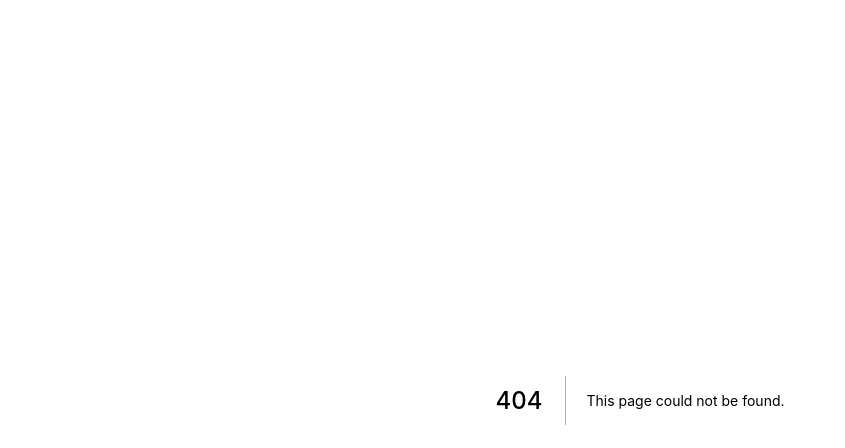
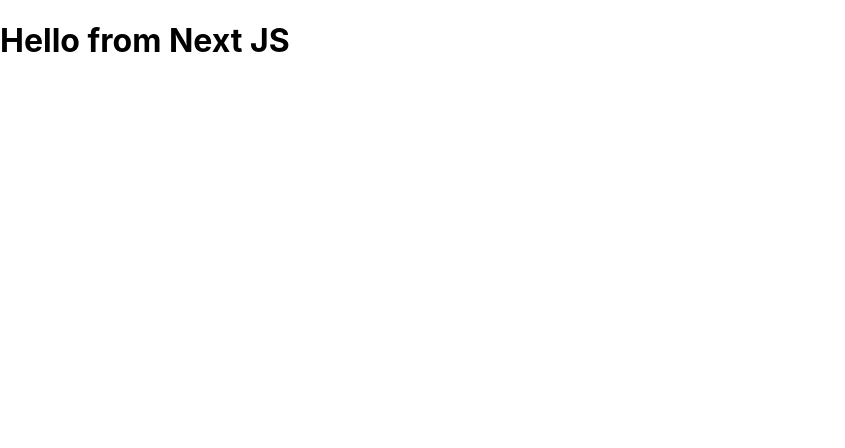
Before and after one commit to Jossic/movie-app, a Next.js app: page /about in a window 1280 px wide. Before the commit this address had no page. Shown: the top 448 px of the page, without its empty margins (0-845 px from the left). Built offline with nearby package versions, Linux system fonts and the light colour scheme.

Commit message:
movie-app - 5 - Functionnal Components

```diff
--- /dev/null
+++ b/pages/about.js
@@ -0,0 +1,11 @@
+
+
+
+const About = () => {
+    const message = "Hello from Next JS"
+    return (
+        <h1>{message}</h1>
+    )
+}
+
+export default About
--- a/pages/index.js
+++ b/pages/index.js
@@ -5,10 +5,10 @@
   <div>
     <Head>
       <title>Home</title>
-      <link rel="stylesheet" href="https://stackpath.bootstrapcdn.com/bootstrap/4.3.1/css/bootstrap.min.css" integrity="sha384-ggOyR0iXCbMQv3Xipma34MD+dH/1fQ784/j6cY/iJTQUOhcWr7x9JvoRxT2MZw1T" crossorigin="anonymous" />
-      <script src="https://code.jquery.com/jquery-3.3.1.slim.min.js" integrity="sha384-q8i/X+965DzO0rT7abK41JStQIAqVgRVzpbzo5smXKp4YfRvH+8abtTE1Pi6jizo" crossorigin="anonymous"></script>
-      <script src="https://cdnjs.cloudflare.com/ajax/libs/popper.js/1.14.7/umd/popper.min.js" integrity="sha384-UO2eT0CpHqdSJQ6hJty5KVphtPhzWj9WO1clHTMGa3JDZwrnQq4sF86dIHNDz0W1" crossorigin="anonymous"></script>
-      <script src="https://stackpath.bootstrapcdn.com/bootstrap/4.3.1/js/bootstrap.min.js" integrity="sha384-JjSmVgyd0p3pXB1rRibZUAYoIIy6OrQ6VrjIEaFf/nJGzIxFDsf4x0xIM+B07jRM" crossorigin="anonymous"></script>
+      <link rel="stylesheet" href="https://stackpath.bootstrapcdn.com/bootstrap/4.3.1/css/bootstrap.min.css" integrity="sha384-ggOyR0iXCbMQv3Xipma34MD+dH/1fQ784/j6cY/iJTQUOhcWr7x9JvoRxT2MZw1T" crossOrigin="anonymous" />
+      <script src="https://code.jquery.com/jquery-3.3.1.slim.min.js" integrity="sha384-q8i/X+965DzO0rT7abK41JStQIAqVgRVzpbzo5smXKp4YfRvH+8abtTE1Pi6jizo" crossOrigin="anonymous"></script>
+      <script src="https://cdnjs.cloudflare.com/ajax/libs/popper.js/1.14.7/umd/popper.min.js" integrity="sha384-UO2eT0CpHqdSJQ6hJty5KVphtPhzWj9WO1clHTMGa3JDZwrnQq4sF86dIHNDz0W1" crossOrigin="anonymous"></script>
+      <script src="https://stackpath.bootstrapcdn.com/bootstrap/4.3.1/js/bootstrap.min.js" integrity="sha384-JjSmVgyd0p3pXB1rRibZUAYoIIy6OrQ6VrjIEaFf/nJGzIxFDsf4x0xIM+B07jRM" crossOrigin="anonymous"></script>
     </Head>
 
     <nav className="navbar navbar-expand-lg navbar-dark bg-dark fixed-top">
```
